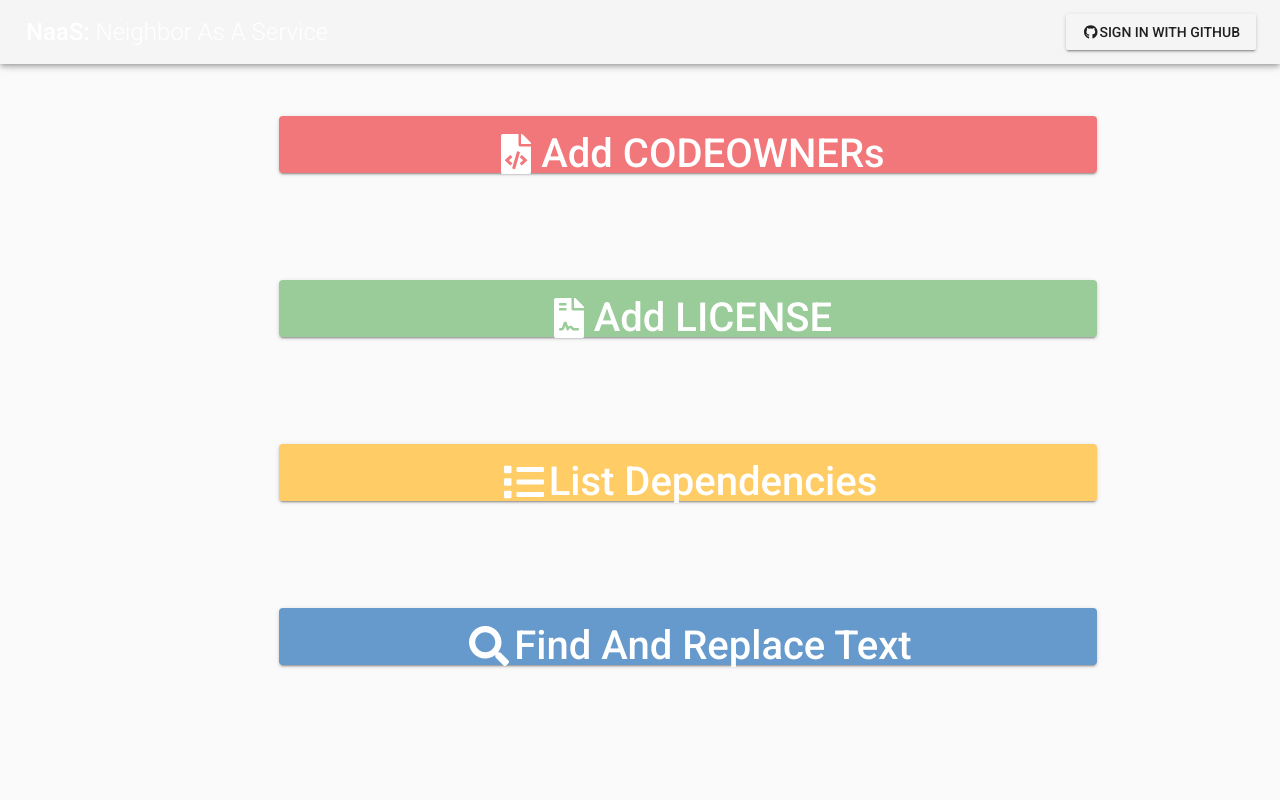
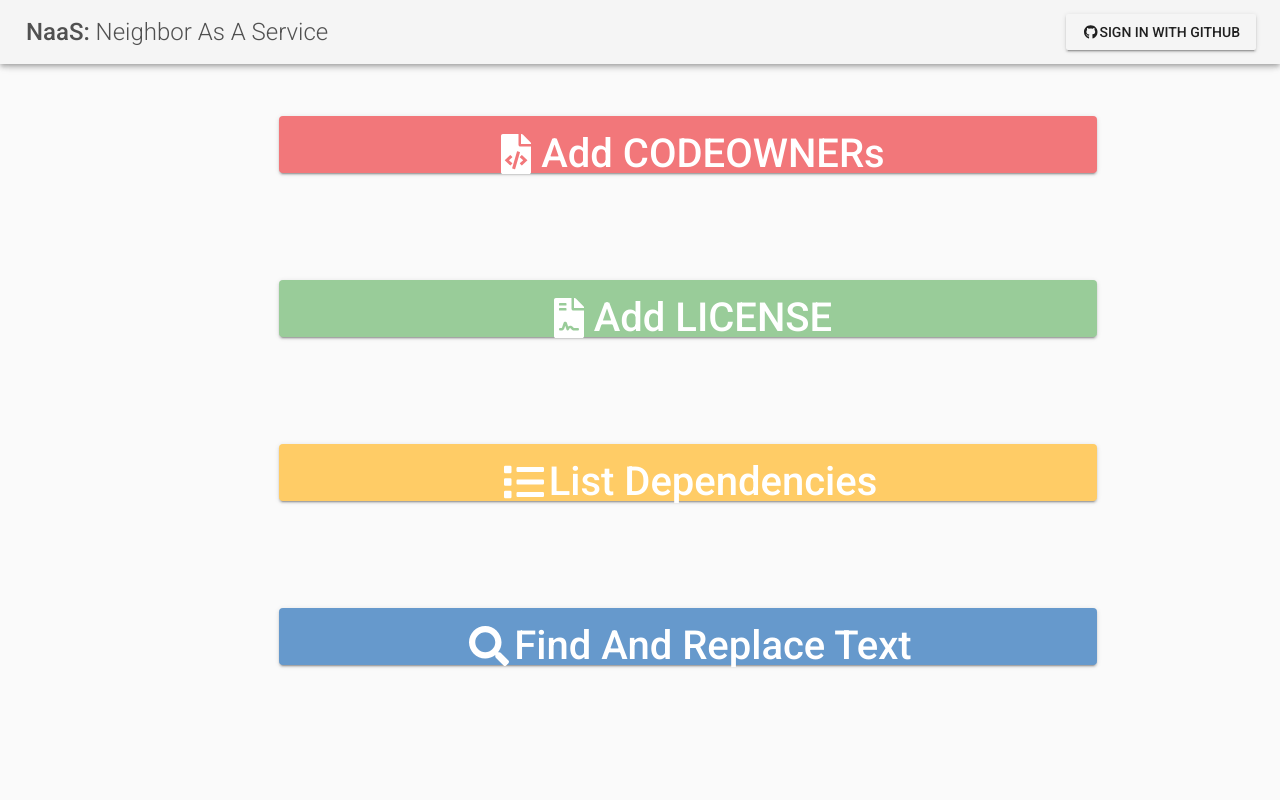
Before and after one commit to mccurdyc/naas-fe, a Vue app: page / in a window 1280 px wide. Shown: the top 800 px of the page. Built offline with nearby package versions, Linux system fonts and the light colour scheme.

Commit message:
fix NaaS link color
Signed-off-by: Colton McCurdy <mccurdyc22@gmail.com>

```diff
--- a/src/App.vue
+++ b/src/App.vue
@@ -2,7 +2,7 @@
   <v-app>
     <v-toolbar app>
       <v-toolbar-title class="headline text-titlecase">
-        <router-link to="/">
+        <router-link class="header" to="/">
           <span>NaaS:</span>
           <span class="font-weight-light"> Neighbor as a Service</span>
         </router-link>
@@ -107,4 +107,7 @@ a {
   margin: 1px;
   padding: 1px;
 }
+a.header {
+  color: #515151;
+}
 </style>
```
